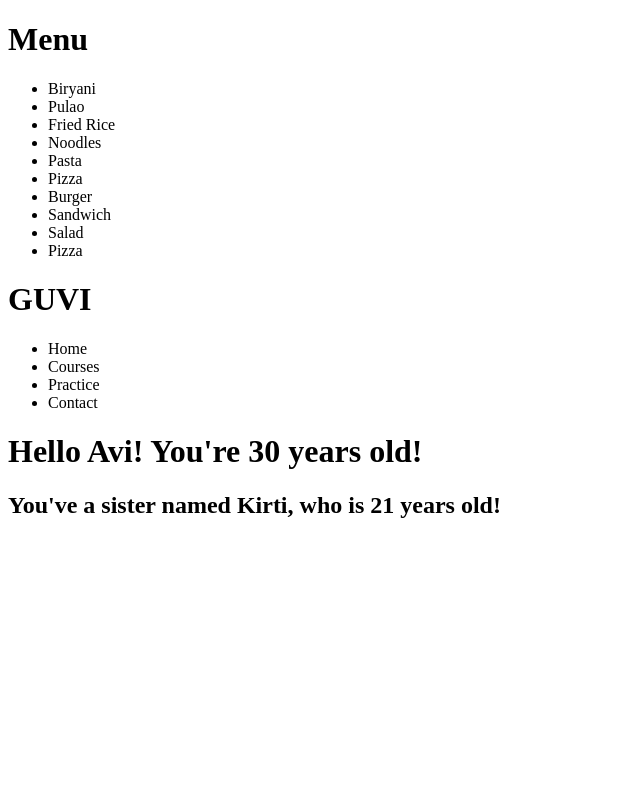
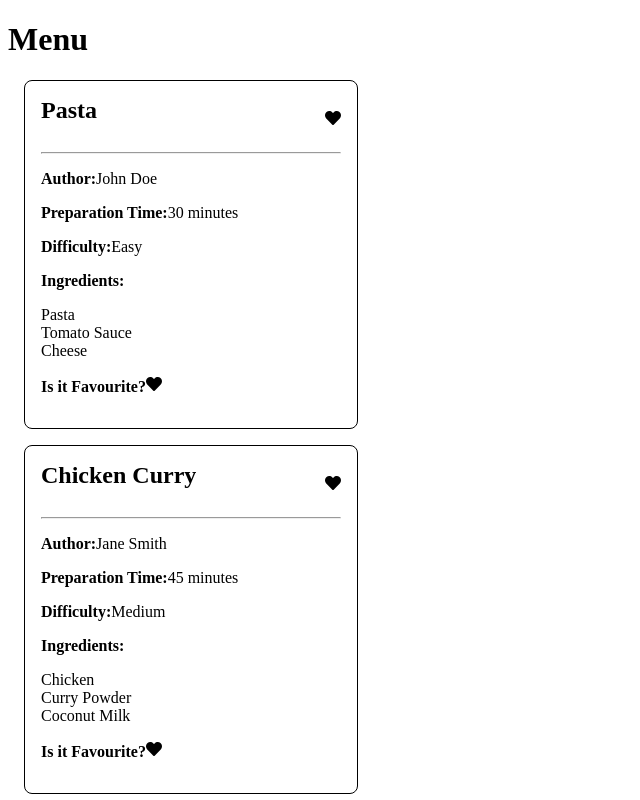
Before and after one commit to avikeshari/js-fswd, a React (Vite) app: page / in a window 1280 px wide. Shown: the top 800 px of the page, without its empty margins (0-640 px from the left). Built offline with nearby package versions, Linux system fonts and the light colour scheme.

Commit message:
Cards using Object Array list render

```diff
--- a/src/App.css
+++ b/src/App.css
@@ -23,3 +23,23 @@
 .fL>div, .fL>div>input {
     width: 90%;
 }
+.card {
+    border: 1px solid black;
+    border-radius: 8px;
+    padding: 16px;
+    margin: 16px;
+    width: 300px
+}
+.card h2 {
+    margin-top: 0;
+    text-align: center;
+}
+.card header {
+    display: flex;
+    justify-content: space-between;
+    align-items: center;
+}
+ul {
+    list-style-type: none;
+    padding: 0;
+}
--- a/src/App.jsx
+++ b/src/App.jsx
@@ -1,5 +1,7 @@
 import React from 'react'
 import './App.css'
+import { FaHeart } from 'react-icons/fa'
+import { CiHeart } from 'react-icons/ci'
 
 /*const App = () => {
 
@@ -97,7 +99,7 @@ const App = () => {
         <h4>We know you're trained in {types.join()}</h4>
     </div>*/
 
-    const menu = [
+    /*const menu = [
         'Biryani',
         'Pulao',
         'Fried Rice',
@@ -108,6 +110,33 @@ const App = () => {
         'Sandwich',
         'Salad',
         'Pizza'
+    ];*/
+
+    const recipes = [
+        {
+            name: 'Pasta',
+            ingredients: ['Pasta', 'Tomato Sauce', 'Cheese'],
+            author: 'John Doe',
+            cookingTime: '30 minutes',
+            difficulty: 'Easy',
+            fav: true
+        },
+        {
+            name: 'Chicken Curry',
+            ingredients: ['Chicken', 'Curry Powder', 'Coconut Milk'],
+            author: 'Jane Smith',
+            cookingTime: '45 minutes',
+            difficulty: 'Medium',
+            fav: true
+        },
+        {
+            name: 'Chocolate Cake',
+            ingredients: ['Flour', 'Sugar', 'Cocoa Powder', 'Eggs'],
+            author: 'Emily Johnson',
+            cookingTime: '1 hour',
+            difficulty: 'Hard',
+            fav: false
+        }
     ];
 
     /*const list = [];
@@ -121,7 +150,29 @@ const App = () => {
     return <div>
         <h1>Menu</h1>
         <ul>
-            {menu.map((data, index) => <li key={index}>{data}</li>)}
+            {recipes.map((data, index) => <li key={index}>
+                <div className='card'>
+                    <header>
+                        <h2>{data.name}</h2>
+                        <span>
+                            {
+                                data.fav?<FaHeart />:<CiHeart />
+                            }
+                        </span>
+                    </header>
+                    <hr></hr>
+                    <p><strong>Author:</strong>{data.author}</p>
+                    <p><strong>Preparation Time:</strong>{data.cookingTime}</p>
+                    <p><strong>Difficulty:</strong>{data.difficulty}</p>
+                    <p><strong>Ingredients:</strong></p>
+                    <ul>
+                        {
+                            data.ingredients.map((items,i) => <li key={i}>{items}</li>)
+                        }
+                    </ul>
+                    <p><strong>Is it Favourite?</strong>{data.fav?<FaHeart />:<CiHeart />}</p>
+                </div>
+            </li>)}
         </ul>
     </div>
 
```
